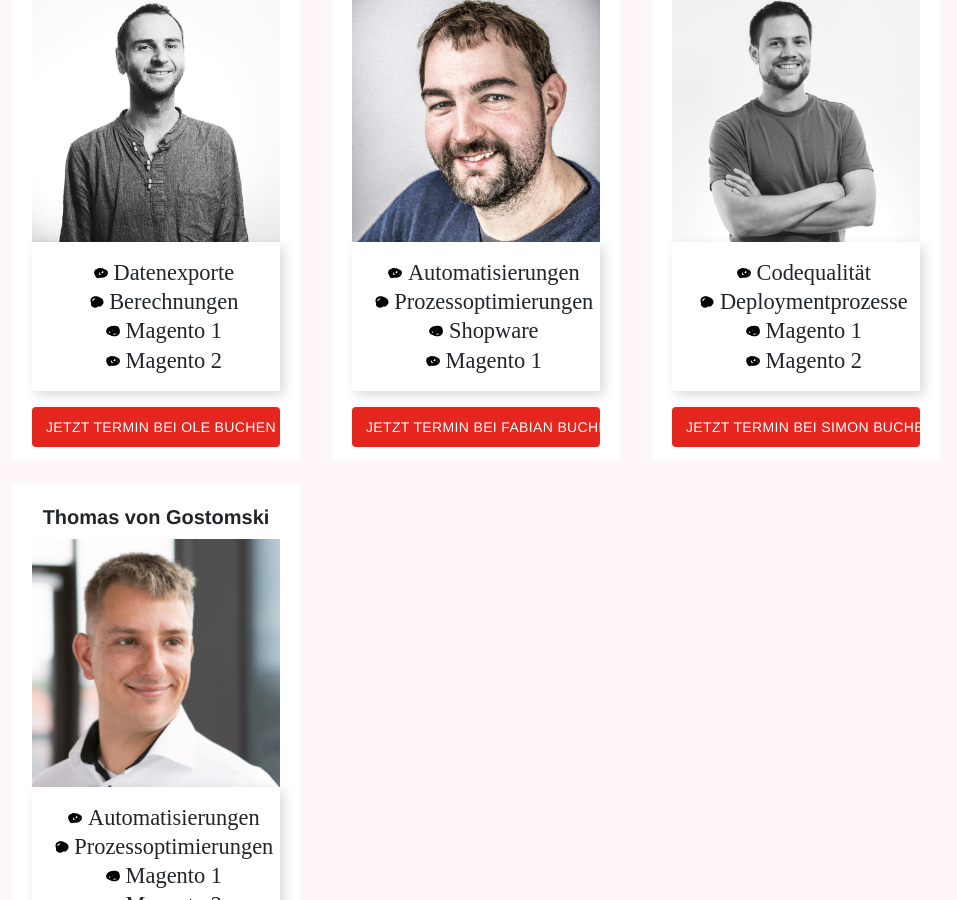
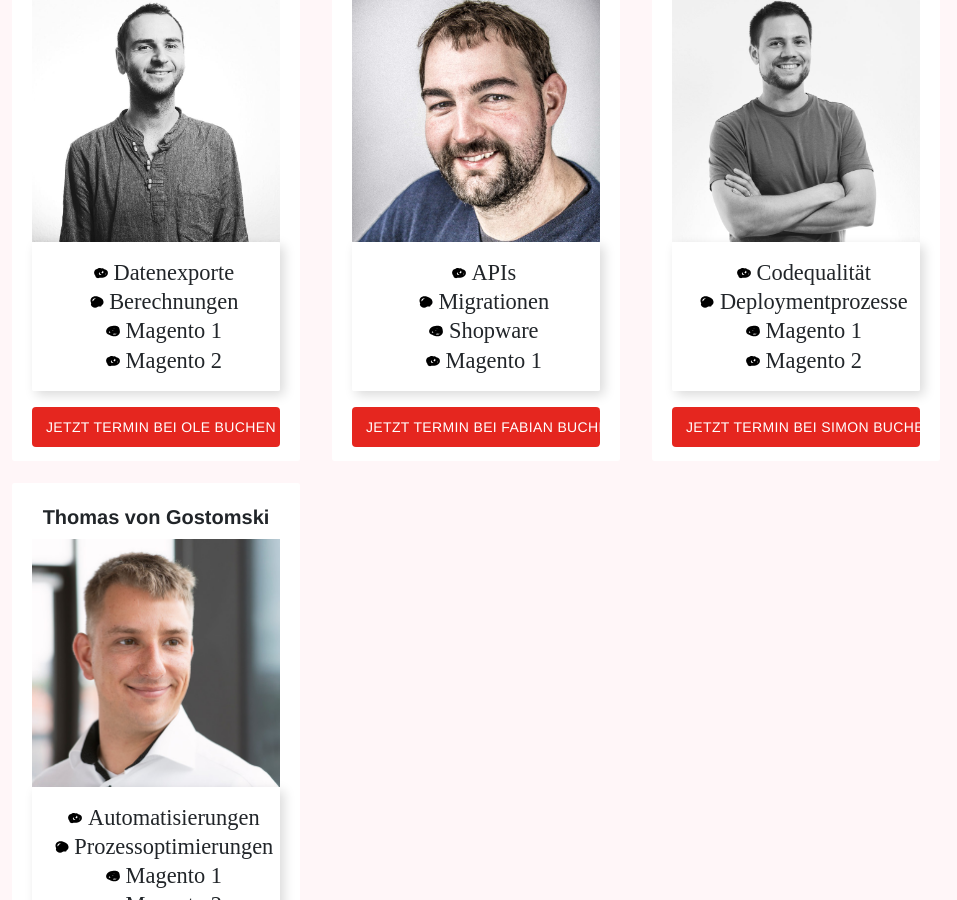
Before and after one commit to mautz-et-tong/sorgentelefon, a Jekyll site: the page built from index.md, in a window 1280 px wide and 900 px high, scrolled down 729 px. Shown: the whole window, without its empty margins (164-1121 px from the left). Built offline with Jekyll 4.4.1, drawn with Linux system fonts in a browser that asks for light colours.

Commit message:
Adapt Fabians description

```diff
--- a/_layouts/home.html
+++ b/_layouts/home.html
@@ -28,8 +28,8 @@ bodyClass: "page-home"
                     <h3>Fabian Blechschmidt</h3>
                     <img src="/images/call/Fabian.jpeg" alt="Fabian">
                     <ul class="list-group">
-                        <li class="list-group-item">Automatisierungen</li>
-                        <li class="list-group-item">Prozessoptimierungen</li>
+                        <li class="list-group-item">APIs</li>
+                        <li class="list-group-item">Migrationen</li>
                         <li class="list-group-item">Shopware</li>
                         <li class="list-group-item">Magento 1</li>
                     </ul>
```
